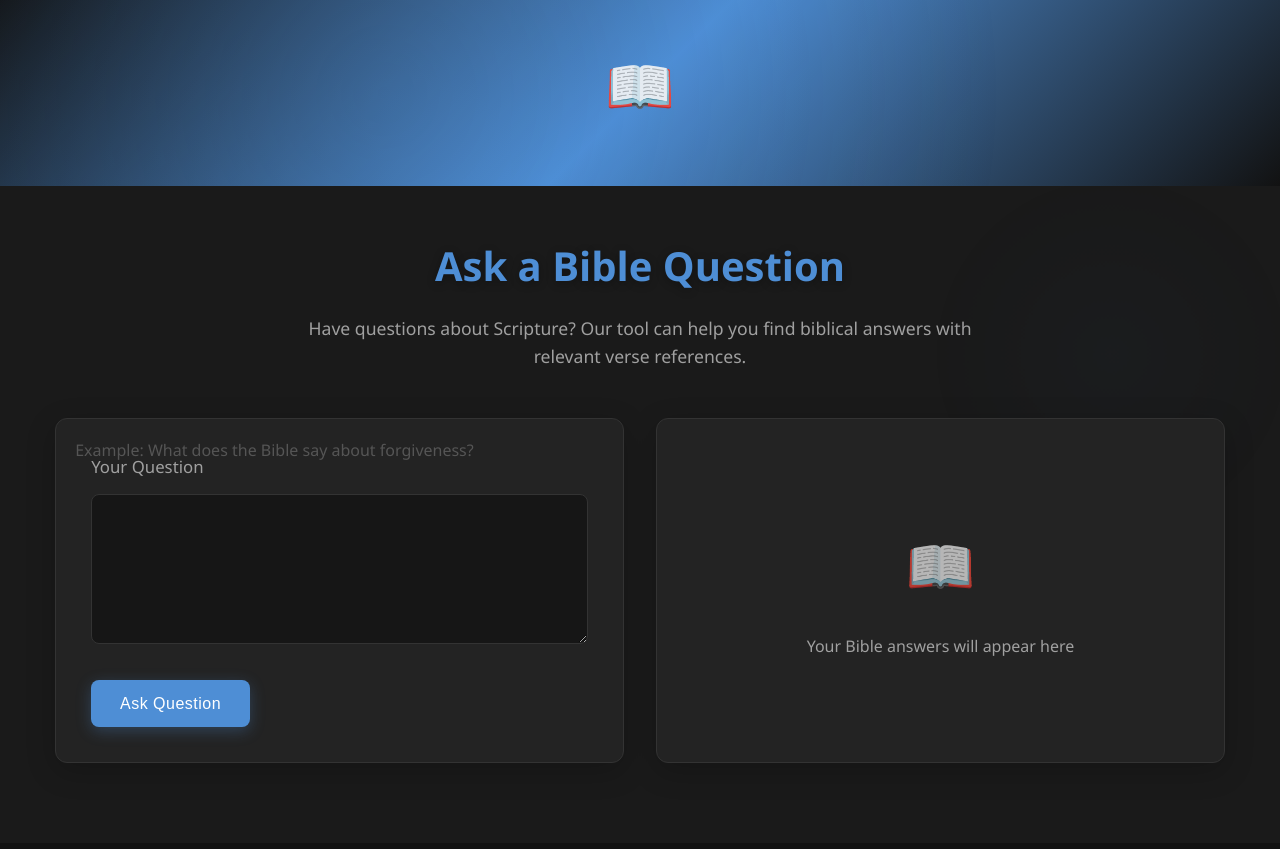
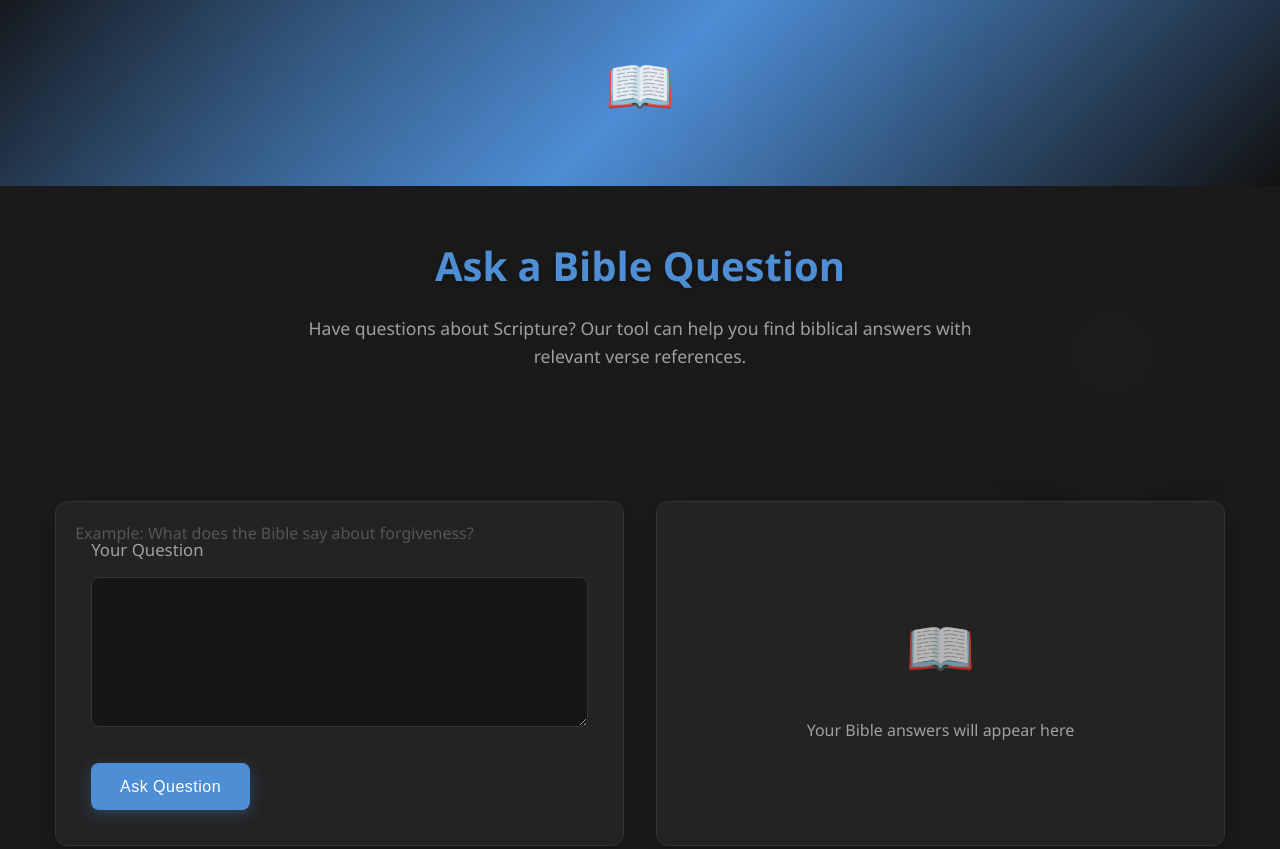
Before and after one commit to juan-calicoit/Living-Water-Tech, a plain HTML site: page index.html in a window 1280 px wide. Shown: the top 849 px of the page. Drawn offline with Linux system fonts and the light colour scheme.

Commit message:
Update index.html

```diff
--- a/index.html
+++ b/index.html
@@ -568,6 +568,10 @@
                 <h1>Ask a Bible Question</h1>
                 <p>Have questions about Scripture? Our tool can help you find biblical answers with relevant verse references.</p>
             </div>
+            <div>
+                <br>
+                <br>
+            </div>
 
             <div class="bible-qa-container">
                 <div class="bible-qa-form scroll-animate">
```
